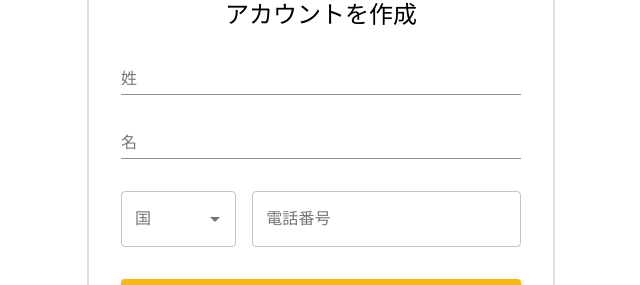
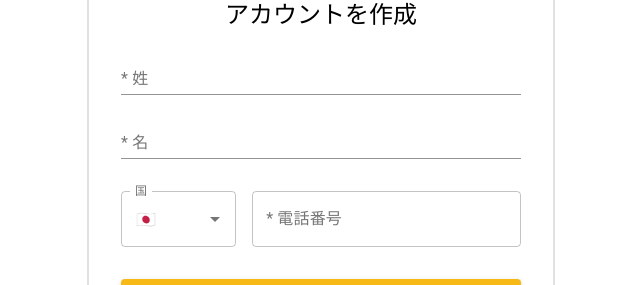
Before and after one commit to flyvase/seller-web-page, a React app: page / in a window 1280 px wide. Shown: the part 343-628 px from the top of the page, without its empty margins (319-959 px from the left). Built offline with nearby package versions, Linux system fonts and the light colour scheme.

Commit message:
updated SignUpScreen to use formik as form validator

```diff
--- a/src/screens/SignUpScreen.tsx
+++ b/src/screens/SignUpScreen.tsx
@@ -11,6 +11,7 @@ import { object, string } from 'yup';
 
 import horizontalLogo from '../assets/logos/horizontal.svg';
 import { CountryPicker } from '../components/common/CountryPicker';
+import { countries } from '../config/country';
 
 const useStyles = makeStyles((theme) => {
   return {
@@ -58,7 +59,11 @@ const useStyles = makeStyles((theme) => {
 });
 
 const validationSchema = object({
-  // country: string().required('選択してください'),
+  country: object({
+    code: string(),
+    label: string(),
+    phone: string(),
+  }),
   phoneNumber: string().required('必ず入力してください'),
 });
 
@@ -67,6 +72,7 @@ export const SignUpScreen: React.VFC = () => {
 
   const formControl = useFormik({
     initialValues: {
+      country: countries[112],
       phoneNumber: '',
     },
     validationSchema: validationSchema,
@@ -85,19 +91,33 @@ export const SignUpScreen: React.VFC = () => {
         </Typography>
 
         <form onSubmit={formControl.handleSubmit}>
-          <TextField className={classes.firstNameInput} fullWidth label="姓" />
-          <TextField className={classes.lastNameInput} fullWidth label="名" />
+          <TextField
+            className={classes.firstNameInput}
+            fullWidth
+            label="* 姓"
+          />
+
+          <TextField className={classes.lastNameInput} fullWidth label="* 名" />
+
           <Box className={classes.phoneInputs}>
             <Box className={classes.countryPicker}>
-              <CountryPicker onChange={console.log} />
+              <CountryPicker
+                onChange={(country) => {
+                  formControl.setFieldValue(
+                    'country',
+                    country ?? formControl.initialValues.country
+                  );
+                }}
+                value={formControl.values.country}
+                id="countryPicker"
+              />
             </Box>
             <Box className={classes.phoneInput}>
               <TextField
                 fullWidth
-                label="電話番号"
+                label="* 電話番号"
                 variant="outlined"
                 id="phoneNumber"
-                name="phoneNumber"
                 value={formControl.values.phoneNumber}
                 onChange={formControl.handleChange}
                 error={
```
